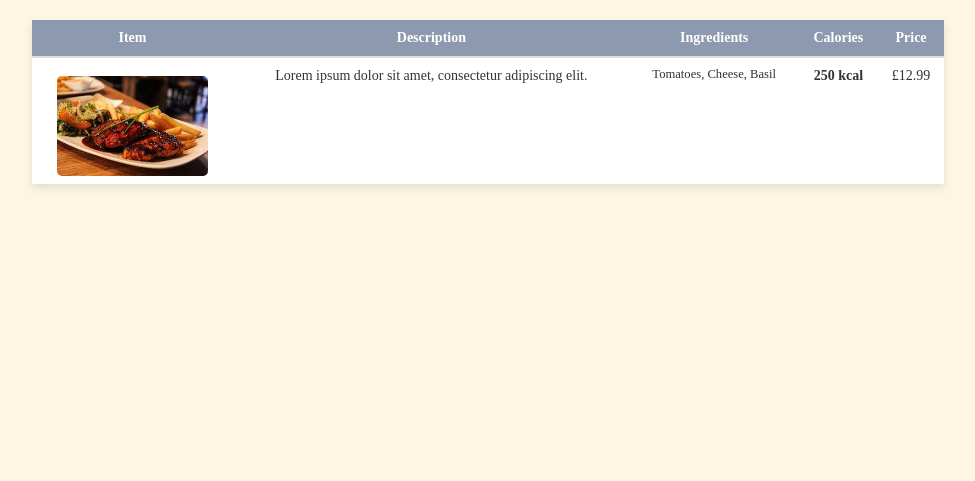
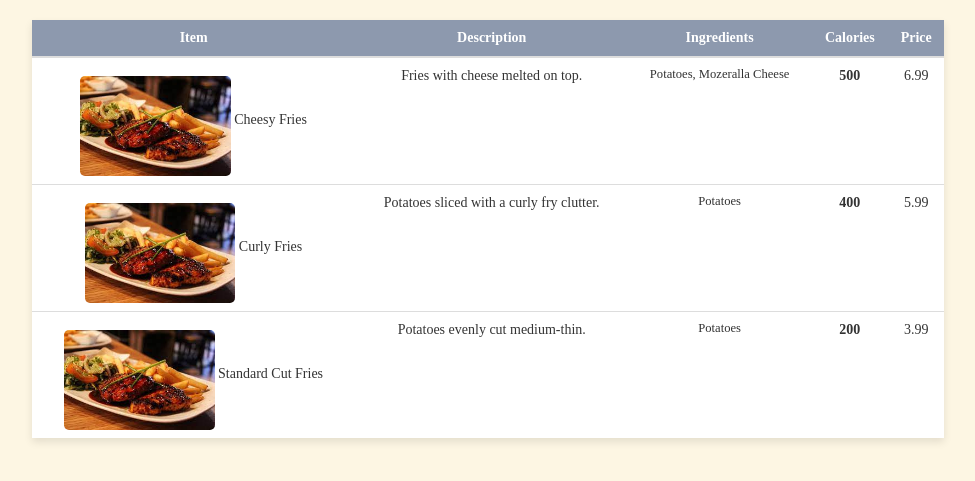
Before and after one commit to MartinOsmani/Restaurant-Management-System-Year-2-Team-Project, a Flask app: page /menu in a window 1280 px wide. Shown: the top 481 px of the page, without its empty margins (152-1127 px from the left). Run offline with Flask 3, Linux system fonts and the light colour scheme; data comes from the database, SQL or seed files in the repository; data that the repository does not hold is empty; some libraries are stand-ins or nearby versions.

Commit message:
updated app.py to insert test data into the menu and modified menu.html to have a loop that iterates through menu items and displays them in separate columns

```diff
--- a/flaskr/app.py
+++ b/flaskr/app.py
@@ -12,6 +12,7 @@ db_manager = DatabaseManager()
 
 with app.app_context():
     init_db()
+    db_manager.insert_test_data_for_menu()
 
 # Register the auth blueprint
 app.register_blueprint(auth_bp)
--- a/flaskr/templates/menu.html
+++ b/flaskr/templates/menu.html
@@ -60,15 +60,18 @@
         </tr>
       </thead>
       <tbody>
-        <tr>
-          <td class="item-image">
-            <img src="static/images/testFood.jpg" alt="Delicious Food Item">
-          </td>
-          <td>Lorem ipsum dolor sit amet, consectetur adipiscing elit.</td>
-          <td class="ingredients">Tomatoes, Cheese, Basil</td>
-          <td class="calories">250 kcal</td>
-          <td>£12.99</td>
-        </tr>
+        {% for item in menu_items %}
+          <tr>
+            <td class="item-image">
+              <img src="{{ item.menu_item_image_url }}" alt="{{ item.menu_item_name }}" class="item-thumbnail">
+              <span class="item-name">{{ item.menu_item_name }}</span>
+            </td>
+            <td>{{ item.menu_item_description }}</td>
+            <td class="ingredients">{{ item.menu_item_ingredients }}</td>
+            <td class="calories">{{ item.menu_item_calorie }}</td>
+            <td>{{ item.menu_item_price }}</td>
+          </tr>
+        {% endfor %}
       </tbody>
     </table>
   </div>
```
